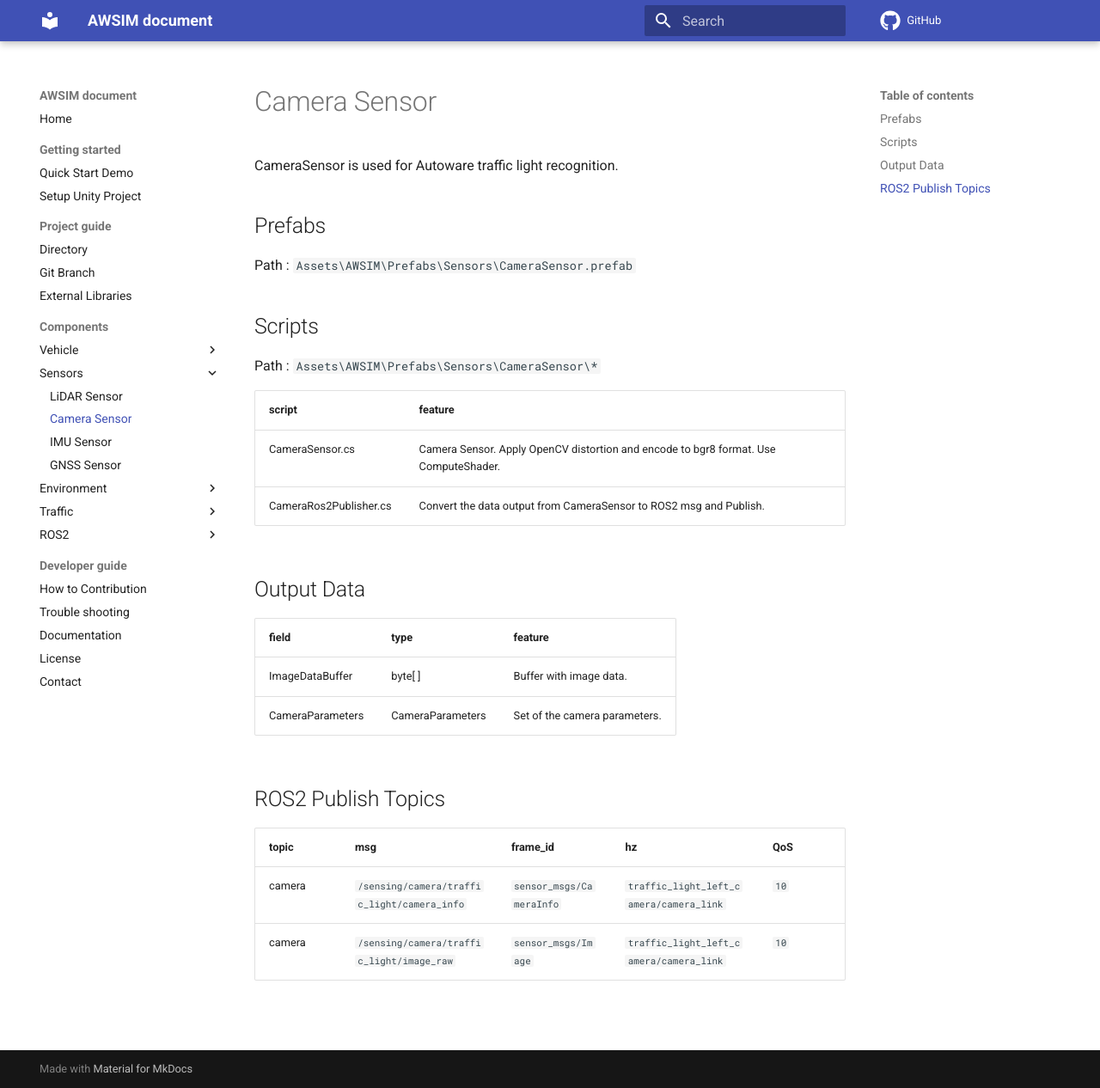
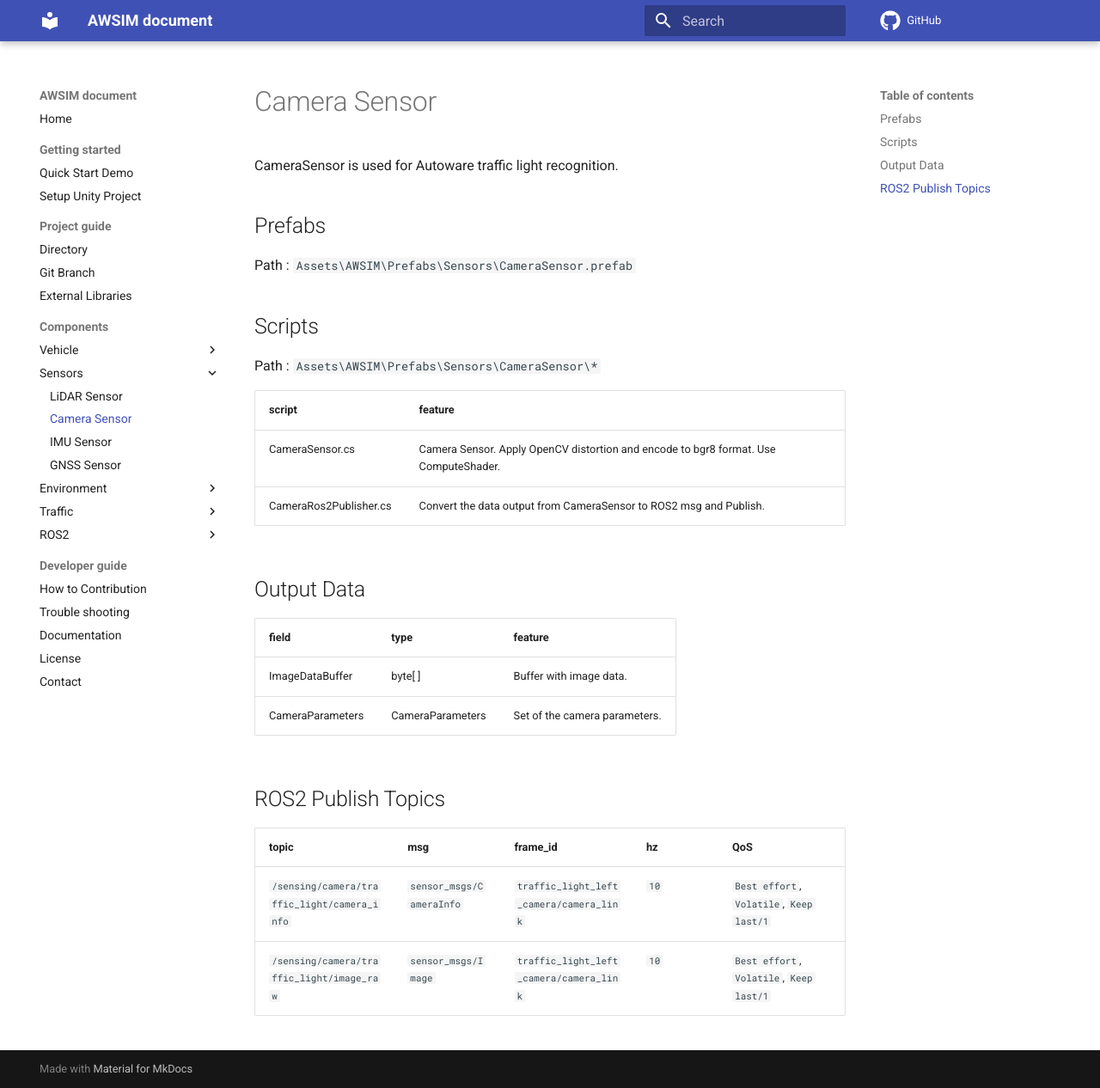
Before and after one commit to OptiVerse-Technology-Ltd/AWSIM, an MkDocs documentation site: the page built from docs/Components/Sensors/CameraSensor/index.md, in a window 1280 px wide and 1266 px high. Shown: the whole window at 86% size. Built offline with MkDocs 1.6.1 and Material for MkDocs 9.7.7, drawn with Linux system fonts in a browser that asks for light colours; comment, search, counter and statistics services are not loaded.

Commit message:
fix: markdown table

```diff
--- a/docs/Components/Sensors/CameraSensor/index.md
+++ b/docs/Components/Sensors/CameraSensor/index.md
@@ -26,5 +26,5 @@ Path : `Assets\AWSIM\Prefabs\Sensors\CameraSensor\*`
 
 |topic|msg|frame_id|hz|QoS|
 |:--|:--|:--|:--|:--|
-|camera|`/sensing/camera/traffic_light/camera_info`|`sensor_msgs/CameraInfo`|`traffic_light_left_camera/camera_link`|`10`|`Best effort`, `Volatile`, `Keep last/1`|
-|camera|`/sensing/camera/traffic_light/image_raw`|`sensor_msgs/Image`|`traffic_light_left_camera/camera_link`|`10`|`Best effort`, `Volatile`, `Keep last/1`|
+|`/sensing/camera/traffic_light/camera_info`|`sensor_msgs/CameraInfo`|`traffic_light_left_camera/camera_link`|`10`|`Best effort`, `Volatile`, `Keep last/1`|
+|`/sensing/camera/traffic_light/image_raw`|`sensor_msgs/Image`|`traffic_light_left_camera/camera_link`|`10`|`Best effort`, `Volatile`, `Keep last/1`|
```
